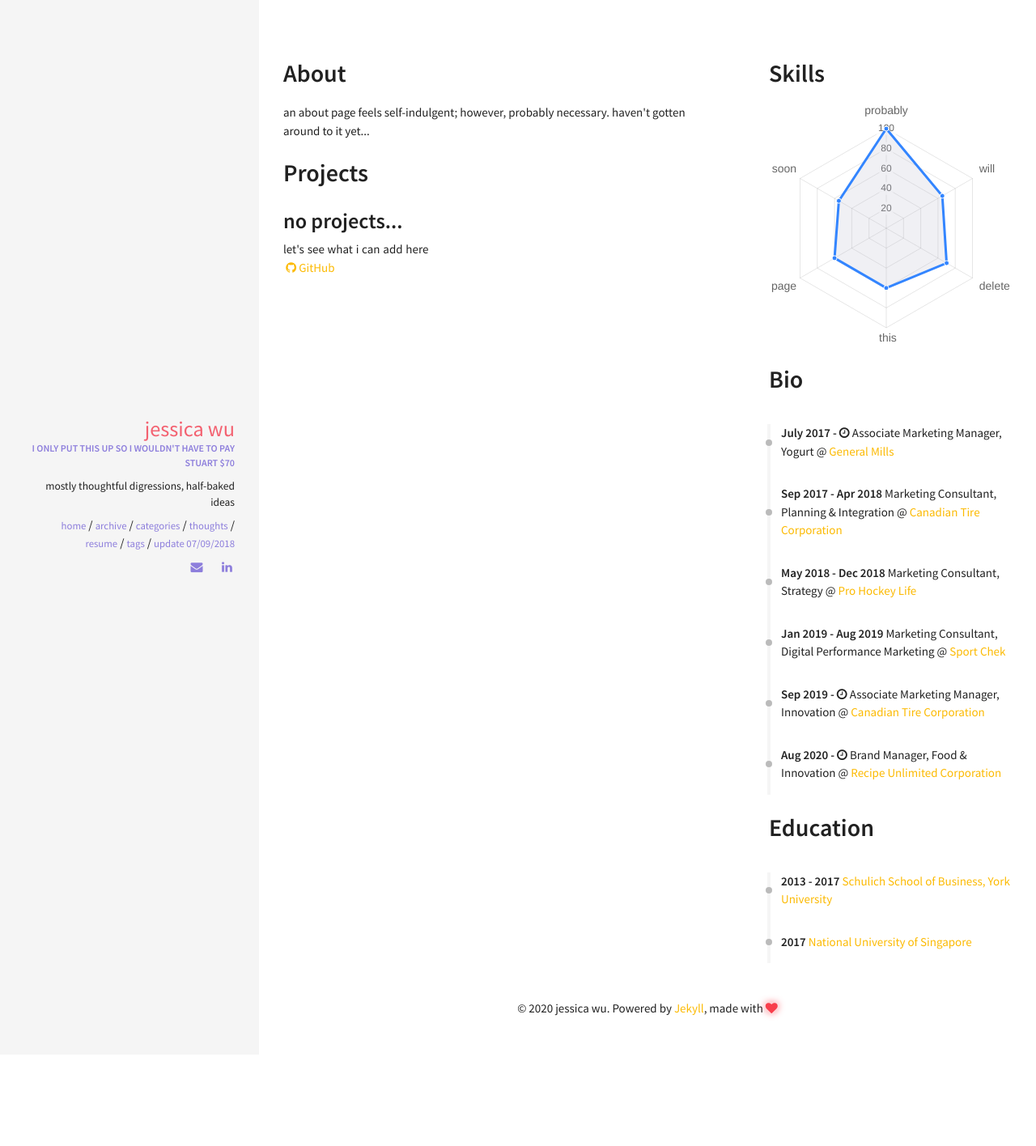
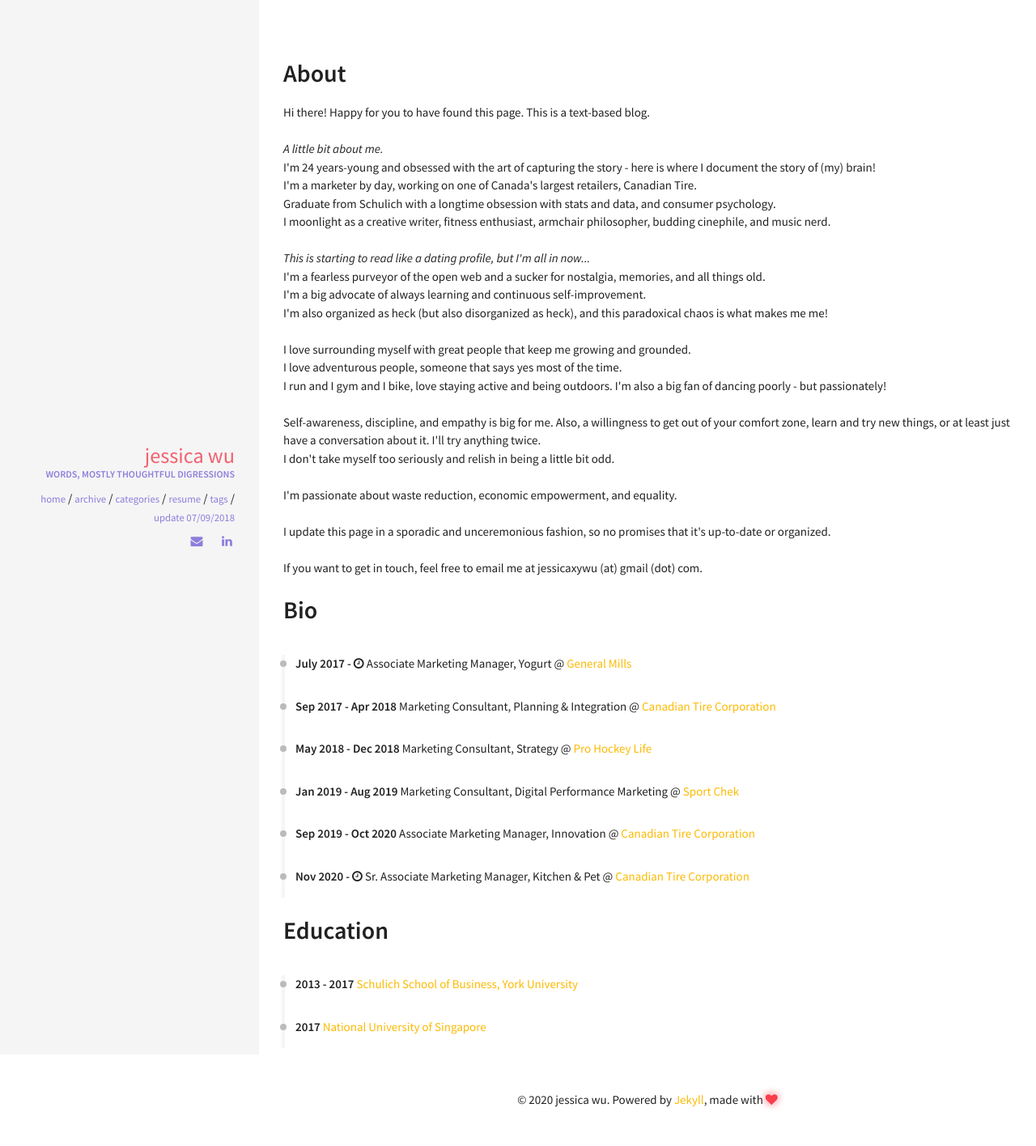
Before and after one commit to jessxwu/jessxwu.github.io, a Jekyll site: the page built from resume.html, in a window 1280 px wide. Shown: the whole page at 81% size. Built offline with Jekyll 4.4.1, drawn with Linux system fonts in a browser that asks for light colours; nearby versions of some CDN libraries; before the commit the page ends 1303 px from its top, so only the background shows below that.

```diff
--- a/_config.yml
+++ b/_config.yml
@@ -35,8 +35,8 @@ kramdown:
 owner:
   name: jessica wu
   avatar: #add image name here
-  job: "i only put this up so i wouldn't have to pay stuart $70"
-  bio: "mostly thoughtful digressions, half-baked ideas"
+  job: "words, mostly thoughtful digressions"
+  bio:
   email: jessicaxywu@gmail.com
   disqus-shortname:
   twitter: #username
--- a/_data/index/careers.yml
+++ b/_data/index/careers.yml
@@ -22,10 +22,10 @@
 
 - name: Canadian Tire Corporation
   link: https://corp.canadiantire.ca/English/home/default.aspx
-  date: Sep 2019 - <i class="fa fa-clock-o" aria-hidden="true" title="Until Now"></i>
+  date: Sep 2019 - Oct 2020
   job: Associate Marketing Manager, Innovation
 
-- name: Recipe Unlimited Corporation
-  link: https://www.recipeunlimited.com/en.html
-  date: Aug 2020 - <i class="fa fa-clock-o" aria-hidden="true" title="Until Now"></i>
-  job: Brand Manager, Food & Innovation
+- name: Canadian Tire Corporation
+  link: https://corp.canadiantire.ca/English/home/default.aspx
+  date: Nov 2020 - <i class="fa fa-clock-o" aria-hidden="true" title="Until Now"></i>
+  job: Sr. Associate Marketing Manager, Kitchen & Pet
--- a/_includes/sections/about.html
+++ b/_includes/sections/about.html
@@ -1,7 +1,34 @@
 <h1><span data-i18n="skills.my_skills">About</span></h1>
 
 <div>
-    an about page feels self-indulgent; however, probably necessary.
 
-    haven't gotten around to it yet...
+Hi there!
+
+Happy for you to have found this page. This is a text-based blog.<br> <br>
+<em>A little bit about me.</em><br>
+I'm 24 years-young and obsessed with the art of capturing the story - here is where I document the story of (my) brain! <br>
+I'm a marketer by day, working on one of Canada's largest retailers, Canadian Tire. <br>
+Graduate from Schulich with a longtime obsession with stats and data, and consumer psychology. <br>
+I moonlight as a creative writer, fitness enthusiast, armchair philosopher, budding cinephile, and music nerd.
+<br><br>
+
+<em>This is starting to read like a dating profile, but I'm all in now...</em><br>
+I'm a fearless purveyor of the open web and a sucker for nostalgia, memories, and all things old. <br>
+I'm a big advocate of always learning and continuous self-improvement. <br>
+I'm also organized as heck (but also disorganized as heck), and this paradoxical chaos is what makes me me!<br><br>
+
+I love surrounding myself with great people that keep me growing and grounded.<br>
+I love adventurous people, someone that says yes most of the time. <br>
+I run and I gym and I bike, love staying active and being outdoors.
+I'm also a big fan of dancing poorly - but passionately!
+<br> <br>
+
+Self-awareness, discipline, and empathy is big for me. Also, a willingness to get out of your comfort zone, learn and try new things, or at least just have a conversation about it. I'll try anything twice. <br>
+I don't take myself too seriously and relish in being a little bit odd. <br> <br>
+
+I'm passionate about waste reduction, economic empowerment, and equality. <br> <br>
+
+I update this page in a sporadic and unceremonious fashion, so no promises that it's up-to-date or organized. <br> <br>
+
+If you want to get in touch, feel free to email me at jessicaxywu (at) gmail (dot) com.
 </div>
--- a/_includes/sections/projects.html
+++ /dev/null
@@ -1,18 +0,0 @@
-<h1><span data-i18n="skills.my_skills">Projects</span></h1>
-
-{% for project in site.data.index.projects %}
-    <div class="row">
-            <div class="col">
-                <h2 style="margin: 0">{{ project.name }}</h2>
-                <p style="margin: 0">{{ project.descr }}</p>
-
-                {% if project.github %}
-                <a href="{{ project.github }} "><i class="fa fa-fw fa-github"></i>GitHub</a>
-                {% endif %}
-                {% if project.website %}
-                <a href="{{ project.website }} "><i class="fa fa-fw fa-home"></i>Homepage</a>
-                {% endif %}
-
-            </div>
-    </div>
-{% endfor %}
--- a/_includes/sections/skills.html
+++ /dev/null
@@ -1,33 +0,0 @@
-<script src="https://cdnjs.cloudflare.com/ajax/libs/Chart.js/2.6.0/Chart.min.js"></script>
-<h1><span data-i18n="skills.my_skills">Skills</span></h1>
-<canvas id="{{ site.data.index.skills.id }}" height="500" width="500"></canvas>
-<script>
-    var ctx = document.getElementById("{{ site.data.index.skills.id }}");
-    var data = {
-    labels: "{{ site.data.index.skills.aspects }}".split(","),
-    datasets: [{
-        label: "{{ site.data.index.skills.label }}",
-        backgroundColor: "rgba(179,181,198,0.2)",
-        borderColor: "#3385FF",
-        pointBackgroundColor: "#3385FF",
-        pointBorderColor: "#fff",
-        pointHoverBackgroundColor: "#3385FF",
-        pointHoverBorderColor: "#3385FF",
-        data: [{{ site.data.index.skills.percentage }}]
-        }]
-    };
-    var myRadarChart = new Chart(ctx, {
-    type: 'radar',
-    data: data,
-    options: {
-        scale: {
-            responsive: true,
-            ticks: {min: 0, max: 100},
-            lineArc: false,
-            pointLabels: {fontSize: 14},
-        },
-        scaleFontSize: 0,
-        legend: {display: false},
-    }
-    });
-</script>
--- a/_layouts/resume.html
+++ b/_layouts/resume.html
@@ -2,23 +2,11 @@
 layout: default
 ---
 <div class="row">
-    <div class="col l7">
+    <div class="col 15">
         <div class="row">
             <div class="col">
                 {% include sections/about.html %}
             </div>
-        </div>
-
-        <div class="row">
-            <div class="col">
-                {% include sections/projects.html %}
-            </div>
-        </div>
-    </div>
-
-    <div class="col l4 offset-l1">
-        <div class="row">
-            {% include sections/skills.html %}
         </div>
         <div class="row">
             {% include sections/career.html %}
@@ -26,6 +14,10 @@ layout: default
         <div class="row">
             {% include sections/education.html %}
         </div>
+
+    </div>
+
+
     </div>
 
 
```
Also changed, not shown: _posts/2020-08-01-pain.md (+3 -6 lines), _posts/2020-08-10-why-i-write.md (added, +20 -0 lines), _posts/2020-08-12-on-human-possibility.md (added, +30 -0 lines), _posts/2020-08-12-strangers-again.md (added, +26 -0 lines), _posts/2020-09-06-frog-poem.md (added, +38 -0 lines), _posts/2020-09-22-a-conversation-between-hopeful-parents-en-route-to-the-hospital.md (added, +39 -0 lines), _posts/2020-10-08-last-24-hours.md (added, +26 -0 lines), _posts/2020-10-09-the-devil-all-the-time.md (added, +21 -0 lines), _posts/2020-11-06-timeless-dystopia.md (added, +23 -0 lines), thoughts/index.html (deleted, +0 -18 lines), README.md, temp/post_listing_thoughts.html (renamed from _layouts/post_listing_thoughts.html).
